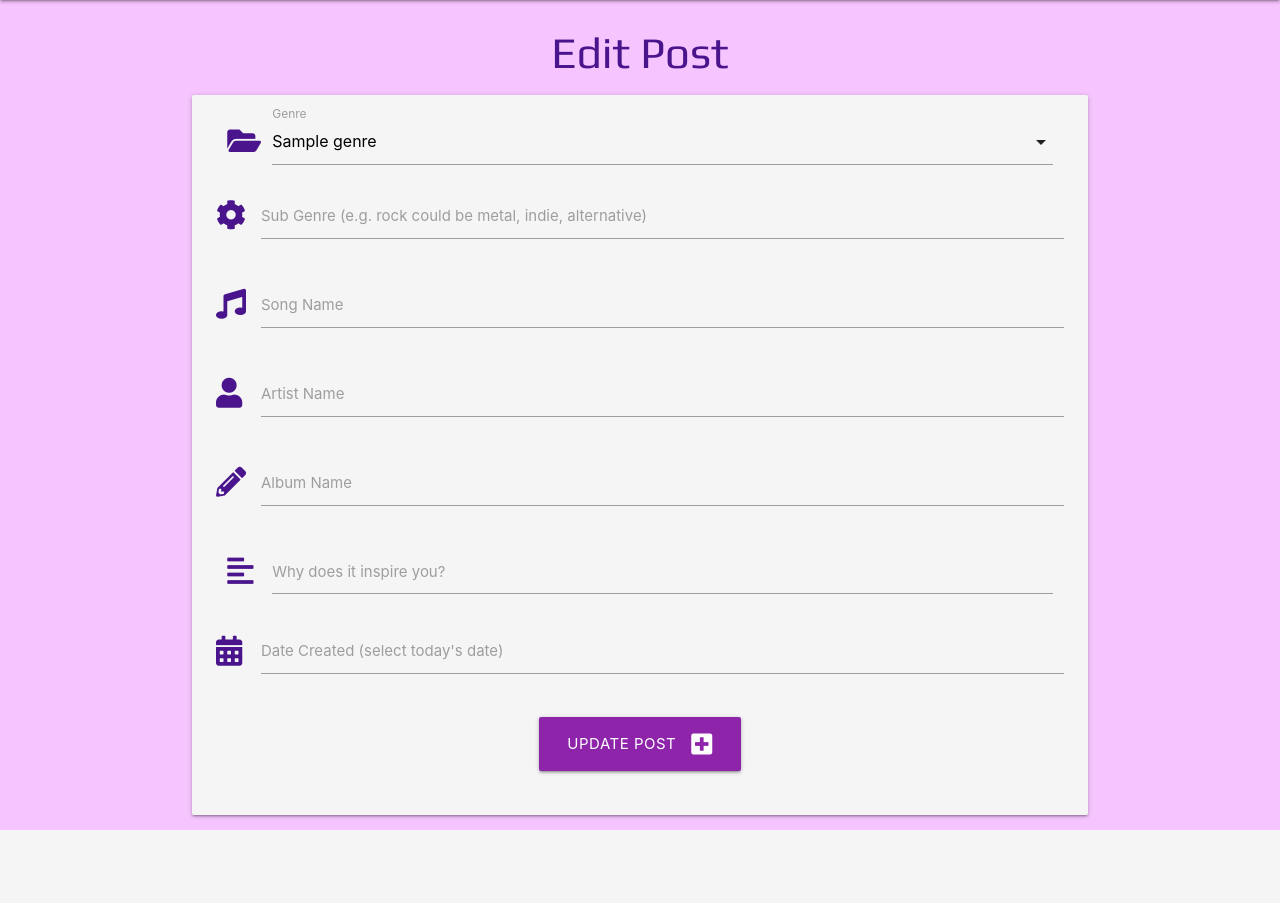
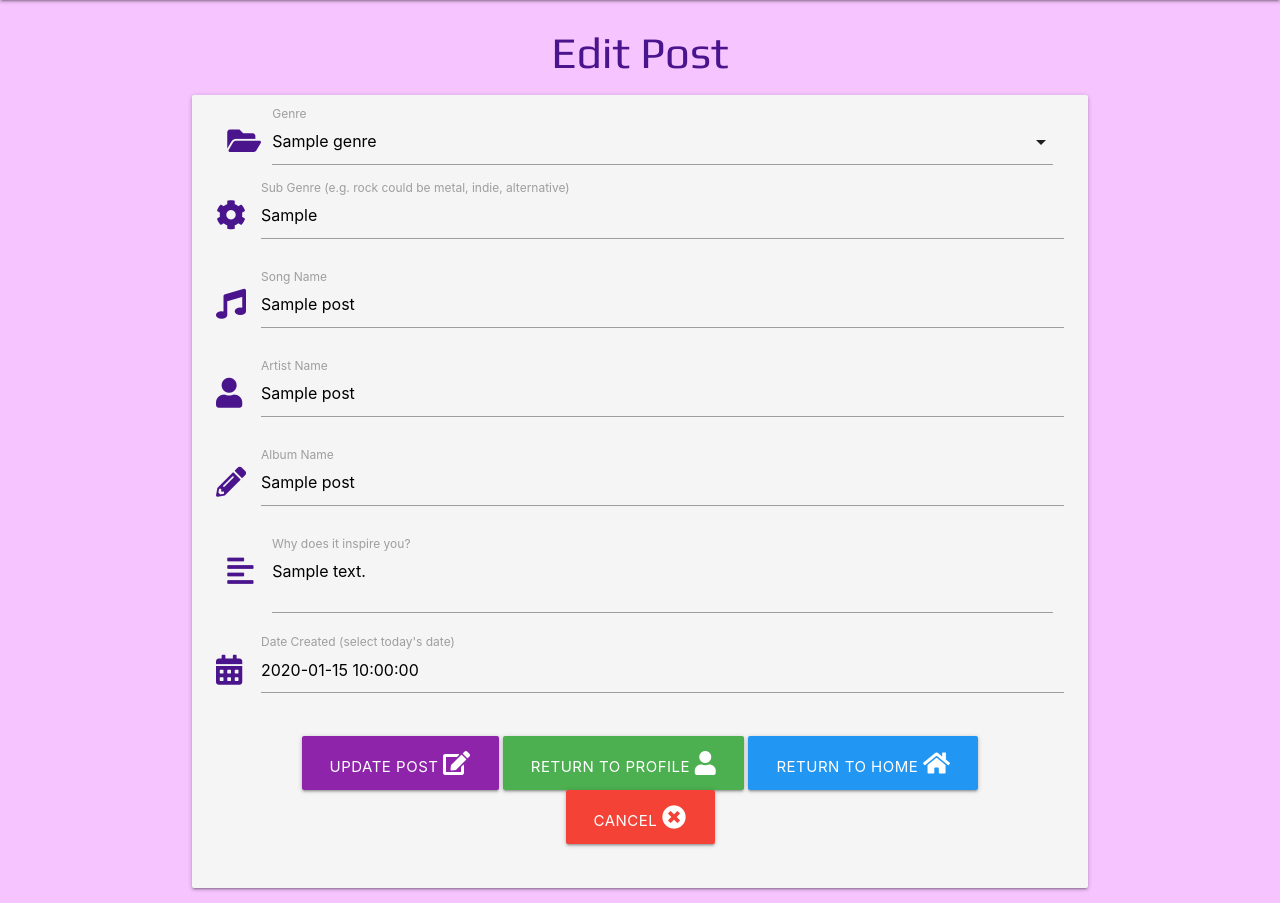
Before and after one commit to Code-Institute-Submissions/TJones305-Inspirasong, a Flask app: template templates/edit.html in a window 1280 px wide. Shown: the part 64-967 px from the top of the page. Before the commit the page ends 894 px from the top, so only its background shows below. Run offline with Flask 2, Linux system fonts and the light colour scheme; the template is opened without the code that fills it: most values are stand-ins (such as "Sample title", 1, 10 or a date in 2020); some libraries are stand-ins or nearby versions; some web fonts are replaced.

Commit message:
added user options to cancel, return to home or return to profile

```diff
--- a/templates/edit.html
+++ b/templates/edit.html
@@ -26,8 +26,8 @@
         <div class="row">
             <div class="input-field">
                 <i class="fa fa-cog prefix purple-text text-darken-4"></i>
-                    <input id="sub_genre" name="sub_genre" minlength="5" maxlength="50"
-                         type="text" class="validate" required>
+                <input id="sub_genre" name="sub_genre" minlength="5" maxlength="50" type="text"
+                    value="{{ post.sub_genre }}" class="validate" required>
                 <label for="sub_genre">Sub Genre (e.g. rock could be metal, indie, alternative)</label>
             </div>
         </div>
@@ -35,8 +35,8 @@
         <div class="row">
             <div class="input-field">
                 <i class="fa fa-music prefix purple-text text-darken-4"></i>
-                    <input id="song_name" name="song_name" minlength="5" maxlength="50"
-                         type="text" class="validate" required>
+                <input id="song_name" name="song_name" minlength="5" maxlength="50" type="text"
+                    value="{{ post.song_name }}" class="validate" required>
                 <label for="song_name">Song Name</label>
             </div>
         </div>
@@ -44,8 +44,8 @@
         <div class="row">
             <div class="input-field">
                 <i class="fa fa-user prefix purple-text text-darken-4"></i>
-                    <input id="artist_name" name="artist_name" minlength="5" maxlength="50"
-                         type="text" class="validate" required>
+                <input id="artist_name" name="artist_name" minlength="5" maxlength="50" type="text"
+                    value="{{ post.artist_name }}" class="validate" required>
                 <label for="artist_name">Artist Name</label>
             </div>
         </div>
@@ -53,8 +53,8 @@
         <div class="row">
             <div class="input-field">
                 <i class="fa fa-pencil-alt prefix purple-text text-darken-4"></i>
-                    <input id="albulm_name" name="albulm_name" minlength="1" maxlength="50"
-                         type="text" class="validate" required>
+                <input id="albulm_name" name="albulm_name" minlength="1" maxlength="50" type="text"
+                    value="{{ post.albulm_name }}" class="validate" required>
                 <label for="albulm_name">Album Name</label>
             </div>
         </div>
@@ -62,7 +62,10 @@
         <div class="row">
             <div class="input-field col s12">
                 <i class="fa fa-align-left prefix purple-text text-darken-4"></i>
-                    <textarea id="post_description" name="post_description" minlength="5" maxlength="300" class="materialize-textarea validate" required></textarea>
+                <textarea id="post_description" name="post_description" minlength="5" maxlength="300"
+                    class="materialize-textarea validate" required>
+                        {{- post.post_description }}
+                    </textarea>
                 <label for="post_description">Why does it inspire you?</label>
             </div>
         </div>
@@ -70,7 +73,8 @@
         <div class="row">
             <div class="input-field">
                 <i class="fa fa-calendar-alt prefix purple-text text-darken-4"></i>
-                    <input id="post_date" name="post_date" type="text" class="datepicker validate" required>
+                <input id="post_date" name="post_date" type="text" value="{{ post.post_date }}"
+                    class="datepicker validate" required>
                 <label for="post_date">Date Created (select today's date)</label>
             </div>
         </div>
@@ -78,8 +82,15 @@
         <div class="row">
             <div class="col s12 center-align">
                 <button type="submit" class="btn-large waves-effect purple darken-1 text-shadow">
-                        Update Post <i class="fas fa-plus-square right"></i>
+                    Update Post <i class="fas fa-edit"></i>
                 </button>
+
+                <a href="{{ url_for('profile') }}" class="btn-large green text-shadow">Return to Profile <i
+                        class="fas fa-user"></i></a>
+                <a href="{{ url_for('base') }}" class="btn-large blue text-shadow">Return to Home <i
+                        class="fas fa-home"></i></a>
+                <a href="{{ url_for('profile') }}" class="btn-large red text-shadow">Cancel <i
+                        class="fas fa-times-circle"></i></a>
             </div>
         </div>
     </form>
```
Lines whose indentation alone changed are shown as unchanged.
